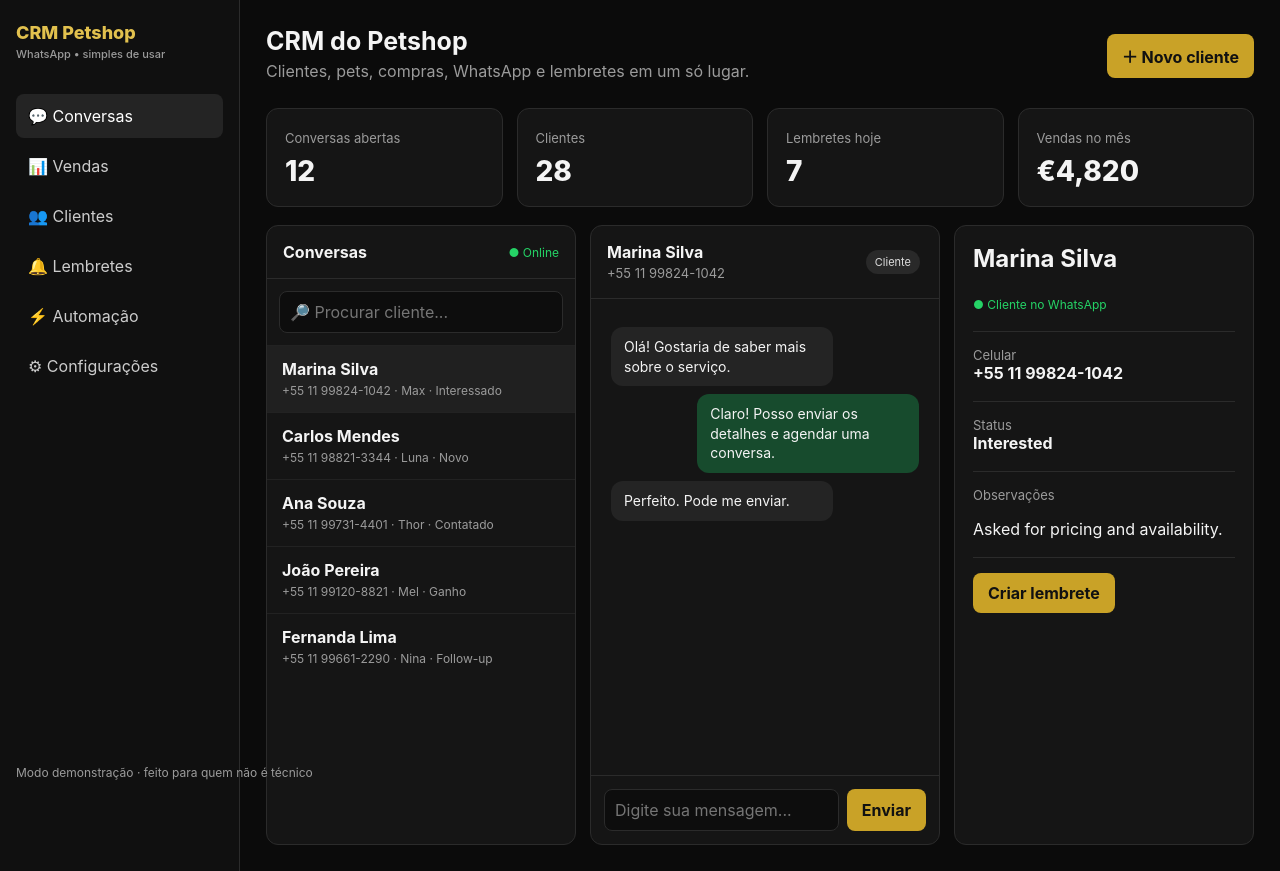
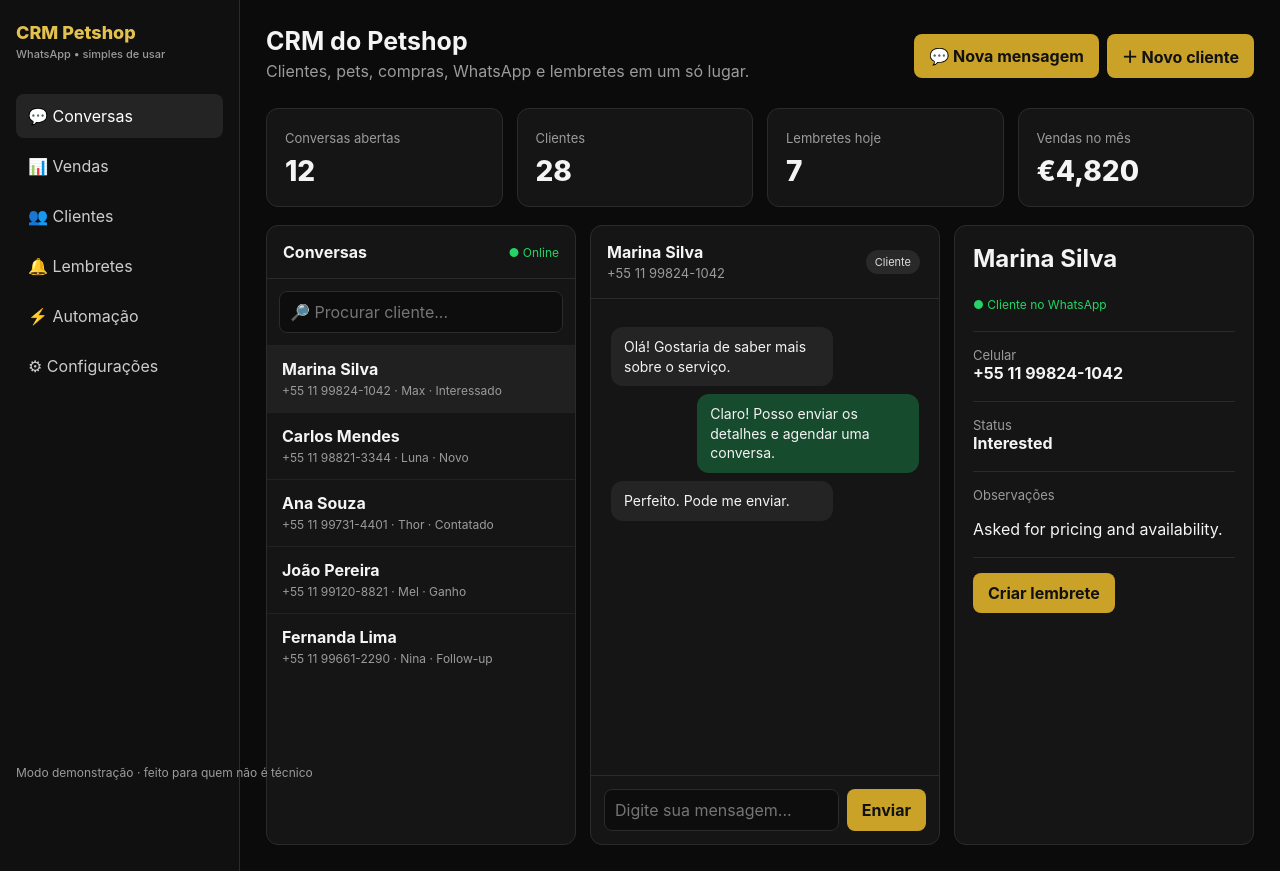
Before and after one commit to tonydjurberg/codespaces-blank, a website: page whatsapp-crm/index.html in a window 1280 px wide. Drawn offline with Linux system fonts and the light colour scheme.

Commit message:
Add simple new message recipient flow in Portuguese

```diff
--- a/whatsapp-crm/index.html
+++ b/whatsapp-crm/index.html
@@ -14,7 +14,7 @@
 <nav class="nav"><button class="active" onclick="show('dashboard',this)">💬 Conversas</button><button onclick="show('pipeline',this)">📊 Vendas</button><button onclick="show('contacts',this)">👥 Clientes</button><button onclick="show('calendar',this)">🔔 Lembretes</button><button onclick="show('automation',this)">⚡ Automação</button><button onclick="show('settings',this)">⚙ Configurações</button></nav>
 <div class="bottom">Modo demonstração · feito para quem não é técnico</div></aside>
 <main class="main">
-<section id="dashboard" class="page"><div class="top"><div><h1>CRM do Petshop</h1><p>Clientes, pets, compras, WhatsApp e lembretes em um só lugar.</p></div><button class="btn" onclick="openModal()">＋ Novo cliente</button></div>
+<section id="dashboard" class="page"><div class="top"><div><h1>CRM do Petshop</h1><p>Clientes, pets, compras, WhatsApp e lembretes em um só lugar.</p></div><div style="display:flex;gap:8px;flex-wrap:wrap"><button class="btn" onclick="openMessageModal()">💬 Nova mensagem</button><button class="btn" onclick="openModal()">＋ Novo cliente</button></div></div>
 <div class="grid"><div class="card"><span class="muted">Conversas abertas</span><div class="metric" id="m1">12</div></div><div class="card"><span class="muted">Clientes</span><div class="metric" id="m2">28</div></div><div class="card"><span class="muted">Lembretes hoje</span><div class="metric">7</div></div><div class="card"><span class="muted">Vendas no mês</span><div class="metric">€4,820</div></div></div>
 <div class="workspace"><div class="list"><div class="head"><h2>Conversas</h2><span class="status">● Online</span></div><div class="search"><input placeholder="🔎 Procurar cliente..." oninput="filterContacts(this.value)"></div><div class="contacts" id="contactList"></div></div>
 <div class="chat"><div class="head"><div><h2 id="chatName">Marina Silva</h2><span class="muted" id="chatPhone">+55 11 99824-1042</span></div><span class="tag">Cliente</span></div><div class="messages" id="messages"><div class="bubble in">Olá! Gostaria de saber mais sobre o serviço.</div><div class="bubble out">Claro! Posso enviar os detalhes e agendar uma conversa.</div><div class="bubble in">Perfeito. Pode me enviar.</div></div><div class="composer"><input id="msg" placeholder="Digite sua mensagem..." onkeydown="if(event.key==='Enter')sendMessage()"><button class="btn" onclick="sendMessage()">Enviar</button></div></div>
@@ -26,6 +26,7 @@
 <section id="settings" class="page" style="display:none"><div class="top"><div><h1>Configurações</h1><p>Configurações simples do petshop.</p></div></div><div class="card form"><label>Nome do petshop</label><input value="Seu Petshop"><label>Número do WhatsApp</label><input placeholder="+55..."><label>Idioma</label><select><option>Português (Brasil)</option><option>English</option><option>Svenska</option></select><div class="section"><strong>WhatsApp</strong><p class="muted">O WhatsApp do próprio petshop pode ser usado como canal de atendimento. A integração oficial pode ser ligada depois.</p></div></div></section>
 </main></div>
 <div class="modal" id="modal"><div class="modal-box form"><h2>Novo cliente</h2><label>Nome do cliente</label><input id="newName" placeholder="Ex.: Maria Silva"><label>Celular / WhatsApp</label><input id="newPhone" placeholder="+55..."><label>Nome do pet</label><input id="newPet" placeholder="Ex.: Max"><label>Tipo do pet</label><select id="newPetType"><option>Cachorro</option><option>Gato</option><option>Outro</option></select><div class="row" style="margin-top:15px"><button class="btn" onclick="addContact()">✓ Salvar cliente</button><button class="btn" style="background:#333;color:#fff" onclick="closeModal()">Cancelar</button></div></div></div>
+<div class="modal" id="messageModal"><div class="modal-box form"><h2>Nova mensagem</h2><label>Enviar para</label><select id="messageRecipient"></select><label>Mensagem</label><textarea id="newMessageText" rows="5" placeholder="Digite a mensagem..."></textarea><div class="row" style="margin-top:15px"><button class="btn" onclick="startMessage()">✓ Abrir conversa</button><button class="btn" style="background:#333;color:#fff" onclick="closeMessageModal()">Cancelar</button></div></div></div>
 <script>
 let contacts=JSON.parse(localStorage.getItem('wa_crm_contacts')||'null')||[
 {name:'Marina Silva',phone:'+55 11 99824-1042',pet:'Max',petType:'Cachorro',stage:'Interessado',purchases:['Ração premium — R$ 189'],nextFollowup:'Hoje'},
@@ -41,7 +42,7 @@ function filterContacts(q){document.querySelectorAll('.contact').forEach(x=>x.st
 function sendMessage(){let i=document.getElementById('msg'),v=i.value.trim();if(!v)return;let b=document.createElement('div');b.className='bubble out';b.textContent=v;document.getElementById('messages').appendChild(b);i.value='';document.getElementById('messages').scrollTop=99999}
 function show(id,el){document.querySelectorAll('.page').forEach(p=>p.style.display='none');document.getElementById(id).style.display='block';document.querySelectorAll('.nav button').forEach(b=>b.classList.remove('active'));el.classList.add('active');if(id==='pipeline')renderPipeline()}
 function renderPipeline(){let stages=['New','Contacted','Interested','Follow-up','Won'];document.getElementById('pipelineBoard').innerHTML=stages.map(s=>'<div class="stage"><h3>'+s+'</h3>'+contacts.filter(c=>c.stage===s).map(c=>'<div class="lead"><strong>'+c.name+'</strong><br><span class="muted">'+c.phone+'</span></div>').join('')+'</div>').join('')}
-function openModal(){document.getElementById('modal').classList.add('show');document.getElementById('newName').focus()}
+function openModal(){document.getElementById('modal').classList.add('show');document.getElementById('newName').focus()} function openMessageModal(){let s=document.getElementById('messageRecipient');s.innerHTML=contacts.map((c,i)=>'<option value="'+i+'">'+c.name+' — '+c.phone+'</option>').join('');document.getElementById('messageModal').classList.add('show')} function closeMessageModal(){document.getElementById('messageModal').classList.remove('show')} function startMessage(){let i=Number(document.getElementById('messageRecipient').value),v=document.getElementById('newMessageText').value.trim();if(!v)return alert('Digite a mensagem.');selectContact(i);document.getElementById('messages').innerHTML='<div class="bubble out">'+v.replace(/</g,'&lt;')+'</div>';document.getElementById('msg').focus();closeMessageModal()}
 function closeModal(){document.getElementById('modal').classList.remove('show')}
 function addContact(){let n=document.getElementById('newName').value.trim(),p=document.getElementById('newPhone').value.trim(),pet=document.getElementById('newPet').value.trim(),type=document.getElementById('newPetType').value;if(!n||!p)return alert('Preencha o nome e o celular.');contacts.unshift({name:n,phone:p,pet:pet,petType:type,stage:'Novo',notes:'',purchases:[],nextFollowup:'',messages:[]});save();render();closeModal();['newName','newPhone','newPet'].forEach(id=>document.getElementById(id).value='')}
 render();
```
